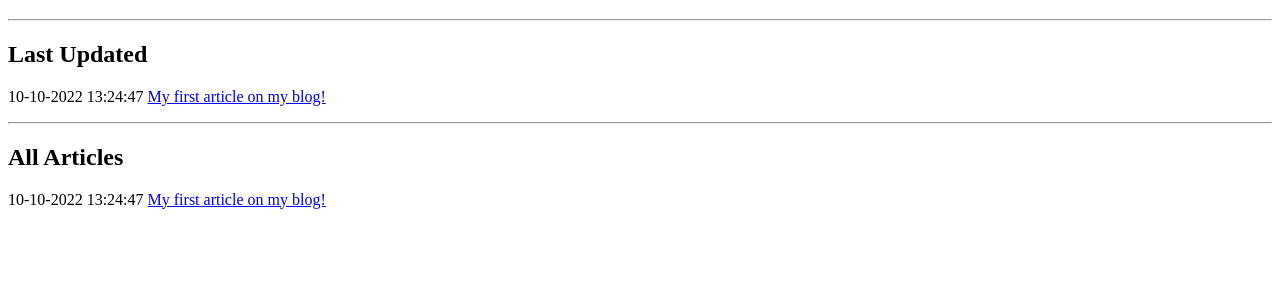
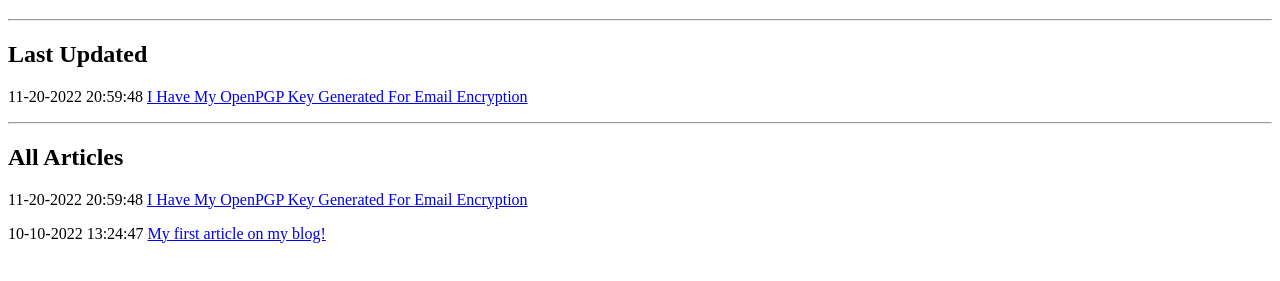
Before and after one commit to mcut17198/mcut17198.github.io, a plain HTML site: page blog.html in a window 1280 px wide. Shown: the part 61-342 px from the top of the page. Drawn offline with Linux system fonts and the light colour scheme.

Commit message:
20221120

```diff
--- a/blog.html
+++ b/blog.html
@@ -8,11 +8,14 @@
 		<h1>Carter Zhang's Blog</h1>
         <hr>
 		<h2>Last Updated</h2>
-        <p>10-10-2022 13:24:47
-            <a href="blog/20221010132447.html">My first article on my blog!</a>
+        <p>11-20-2022 20:59:48
+            <a href="blog/20221120205948.html">I Have My OpenPGP Key Generated For Email Encryption</a>
         </p>
         <hr>
 		<h2>All Articles</h2>
+        <p>11-20-2022 20:59:48
+            <a href="blog/20221120205948.html">I Have My OpenPGP Key Generated For Email Encryption</a>
+        </p>
         <p>10-10-2022 13:24:47
             <a href="blog/20221010132447.html">My first article on my blog!</a>
         </p>
```
Also changed, not shown: blog/20221120205948.html (added, +14 -0 lines), index.html (+1 -1 lines).
